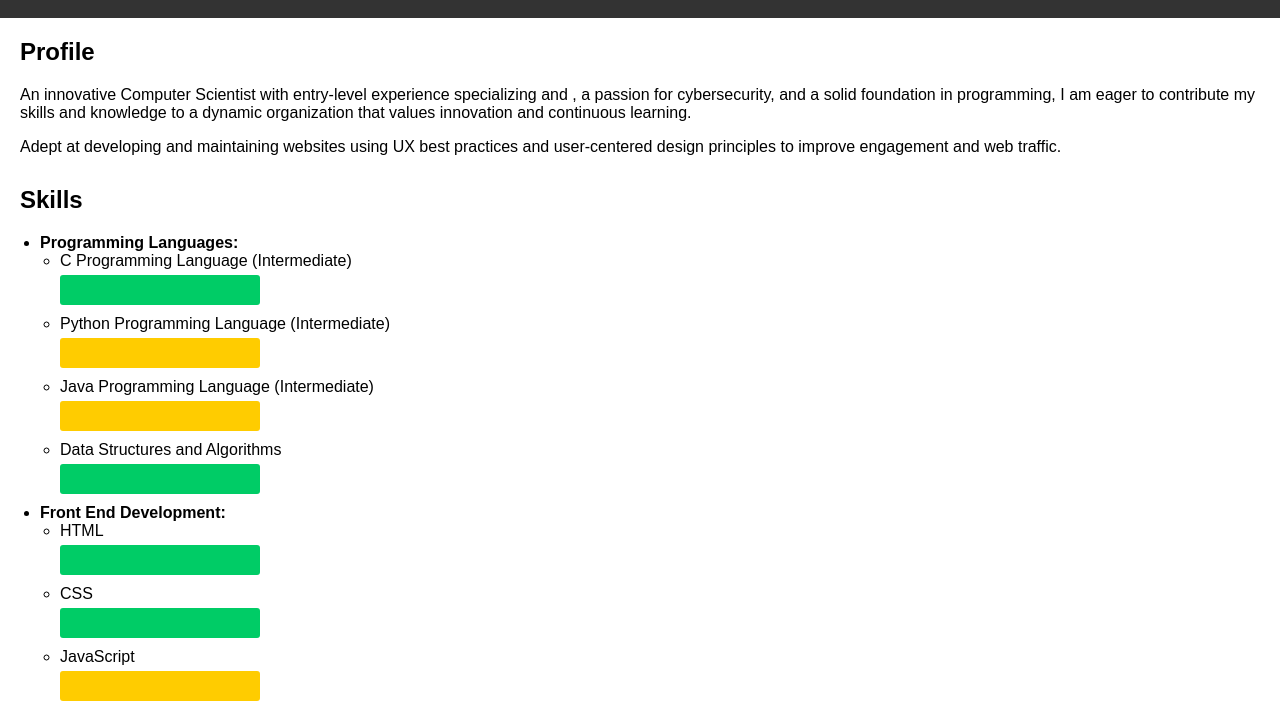
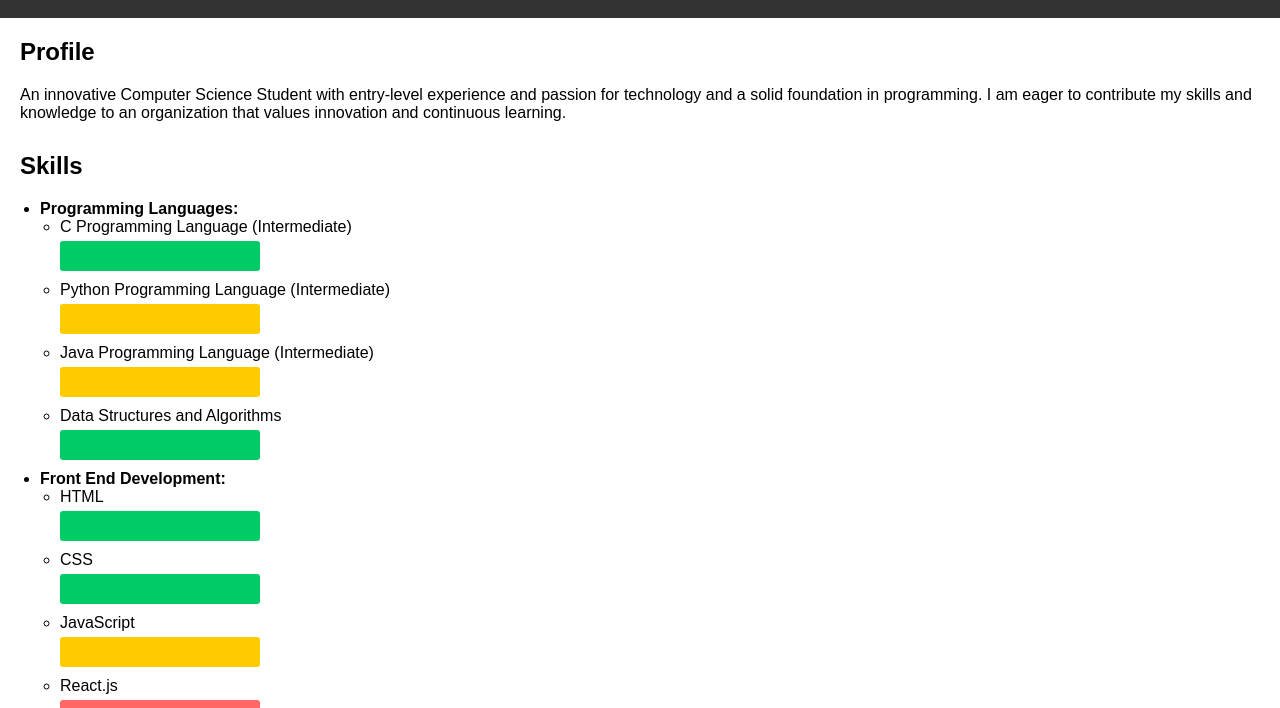
Before and after one commit to sonalisrisivani/sonalisrisivani, a plain HTML site: page index.html in a window 1280 px wide. Shown: the part 77-785 px from the top of the page. Drawn offline with Linux system fonts and the light colour scheme.

Commit message:
Update index.html
changed prfile info

```diff
--- a/index.html
+++ b/index.html
@@ -23,8 +23,8 @@
     <main>
         <section id="profile">
             <h2>Profile</h2>
-            <p>An innovative Computer Scientist with entry-level experience specializing and , a passion for cybersecurity, and a solid foundation in programming, I am eager to contribute my skills and knowledge to a dynamic organization that values innovation and continuous learning.</p>
-            <p>Adept at developing and maintaining websites using UX best practices and user-centered design principles to improve engagement and web traffic.</p>
+            <p>An innovative Computer Science Student with entry-level experience and passion for technology and a solid foundation in programming. I am eager to contribute my skills and knowledge to an organization that values innovation and continuous learning.</p>
+
         </section>
         <section id="skills"  >
            <h2>Skills</h2>
```
